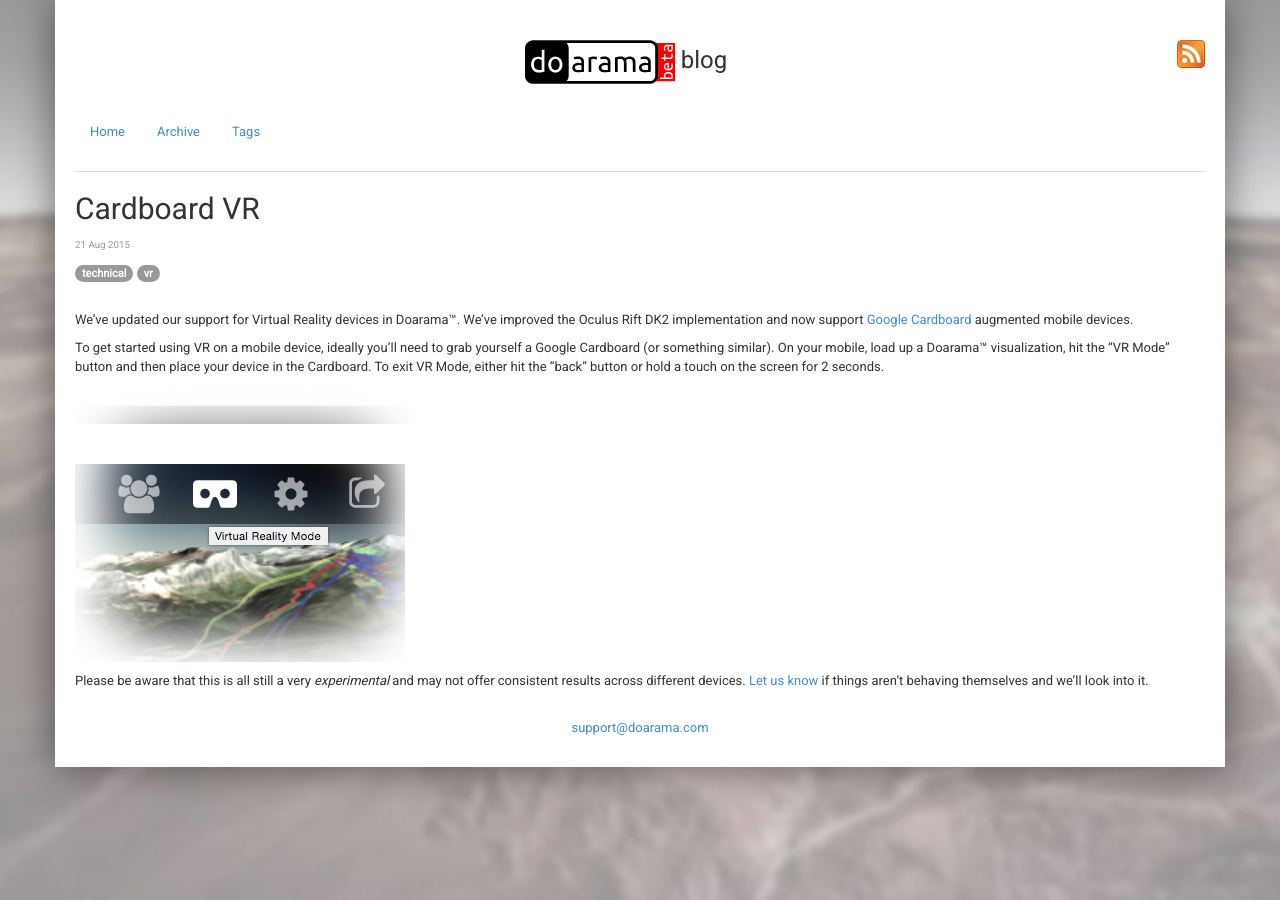
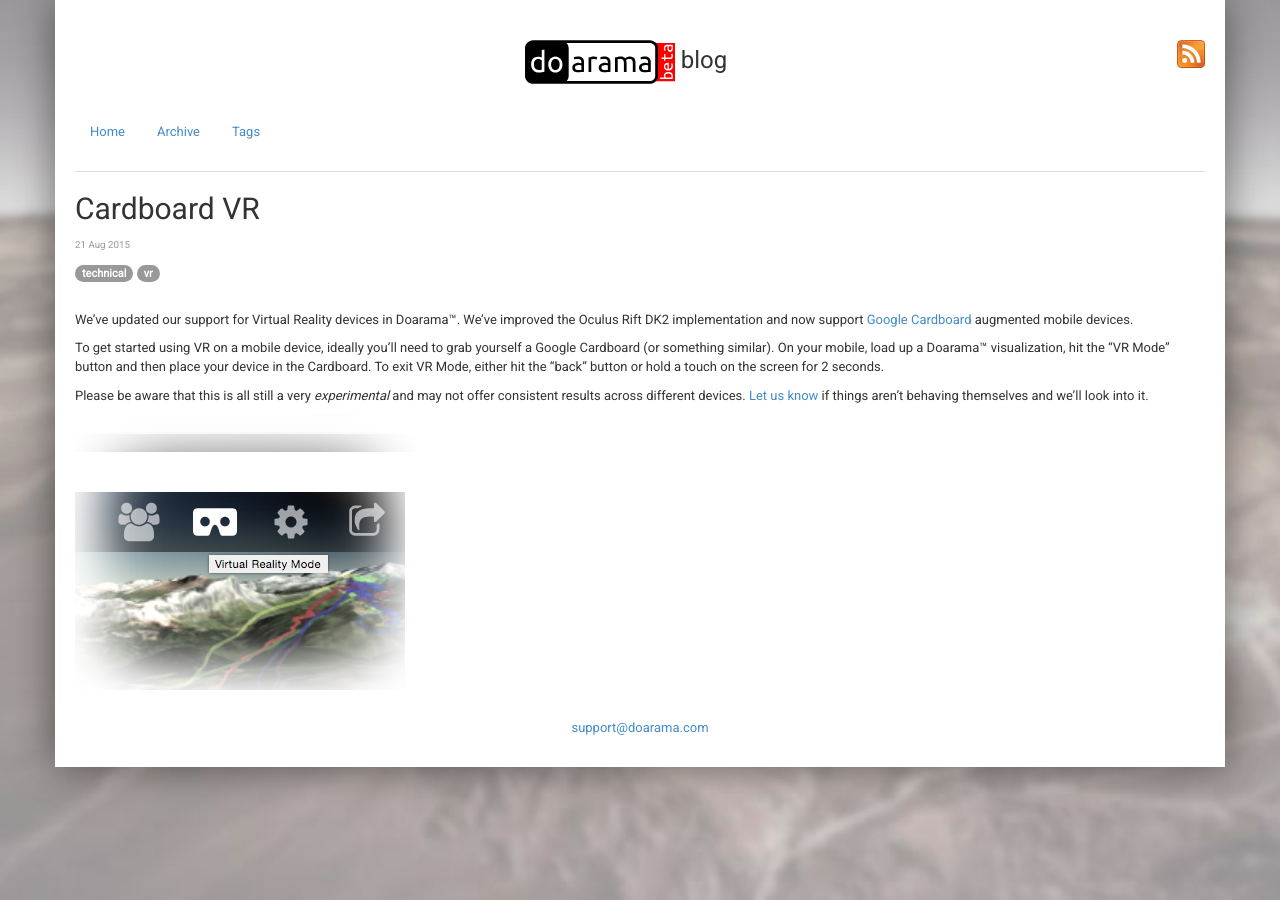
Before and after one commit to chris-cooper/doarama-blog, a Jekyll site: the page built from _posts/2015-08-21-cardboard-vr.md, in a window 1280 px wide. Built offline with Jekyll 4.4.1, drawn with Linux system fonts in a browser that asks for light colours; nearby versions of some CDN libraries; Markdown is read by kramdown in place of the engine named in the settings.

Commit message:
Moved lower text above image.

```diff
--- a/_posts/2015-08-21-cardboard-vr.md
+++ b/_posts/2015-08-21-cardboard-vr.md
@@ -14,6 +14,6 @@
 
 To get started using VR on a mobile device, ideally you'll need to grab yourself a Google Cardboard (or something similar). On your mobile, load up a Doarama&trade; visualization, hit the "VR Mode" button and then place your device in the Cardboard. To exit VR Mode, either hit the "back" button or hold a touch on the screen for 2 seconds.
 
+Please be aware that this is all still a very _experimental_ and may not offer consistent results across different devices. [Let us know](mailto:support@doarama.com) if things aren't behaving themselves and we'll look into it.
+
 ![VR Mode Button](/assets/2015-08-30-vr-button.png)
-
-Please be aware that this is all still a very _experimental_ and may not offer consistent results across different devices. [Let us know](mailto:support@doarama.com) if things aren't behaving themselves and we'll look into it.
```
